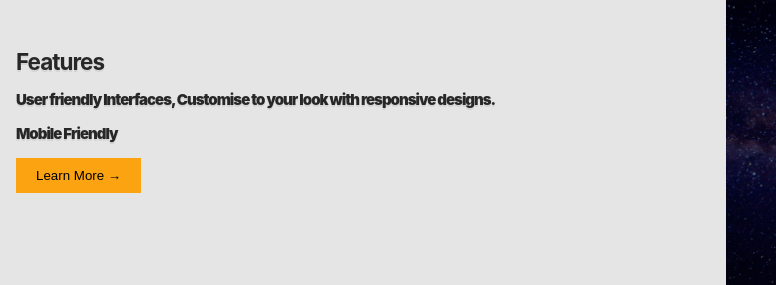
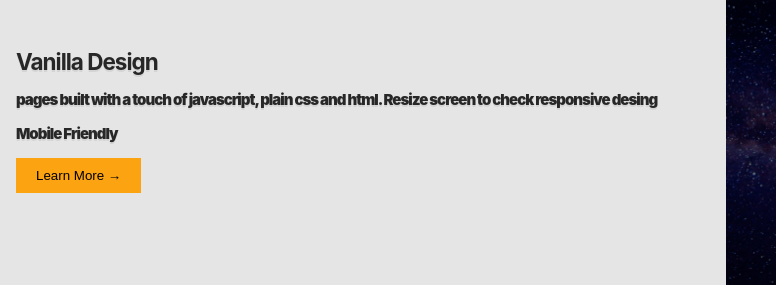
Before and after one commit to shamim159/Portfolio_website, a plain HTML site: page index.html in a window 1280 px wide. Shown: the part 854-1139 px from the top of the page, 504-1280 px from the left. Drawn offline with Linux system fonts and the light colour scheme.

Commit message:
added some text

```diff
--- a/index.html
+++ b/index.html
@@ -103,10 +103,10 @@
         />
         <!-- features -->
         <div class="about__details">
-          <h2>Features</h2>
+          <h2>Vanilla Design</h2>
           <p>
-            User friendly Interfaces, Customise to your look with responsive
-            designs.
+            pages built with a touch of javascript, plain css and html. Resize
+            screen to check responsive desing
           </p>
           <p>Mobile Friendly</p>
           <button>Learn More →</button>
```
